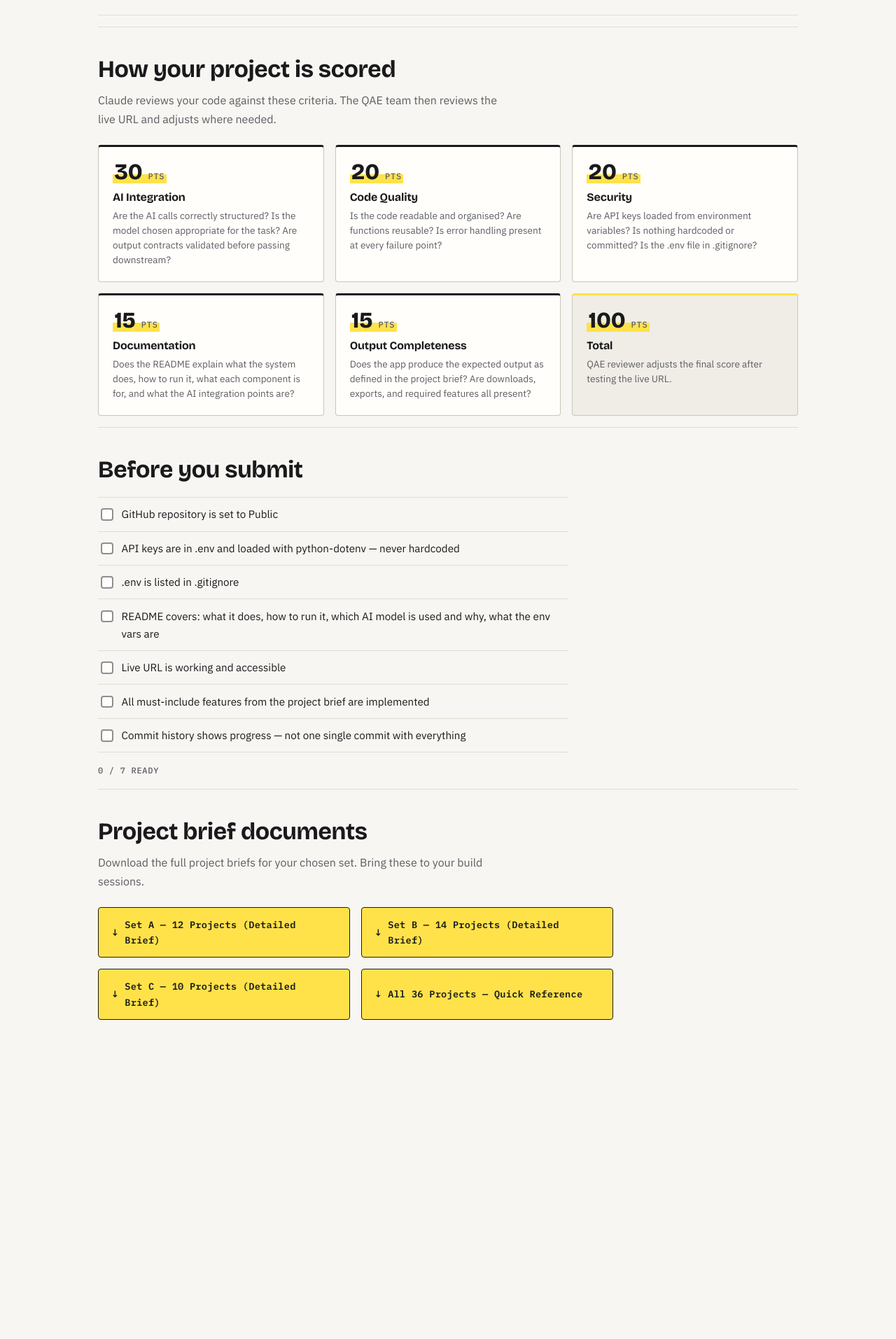
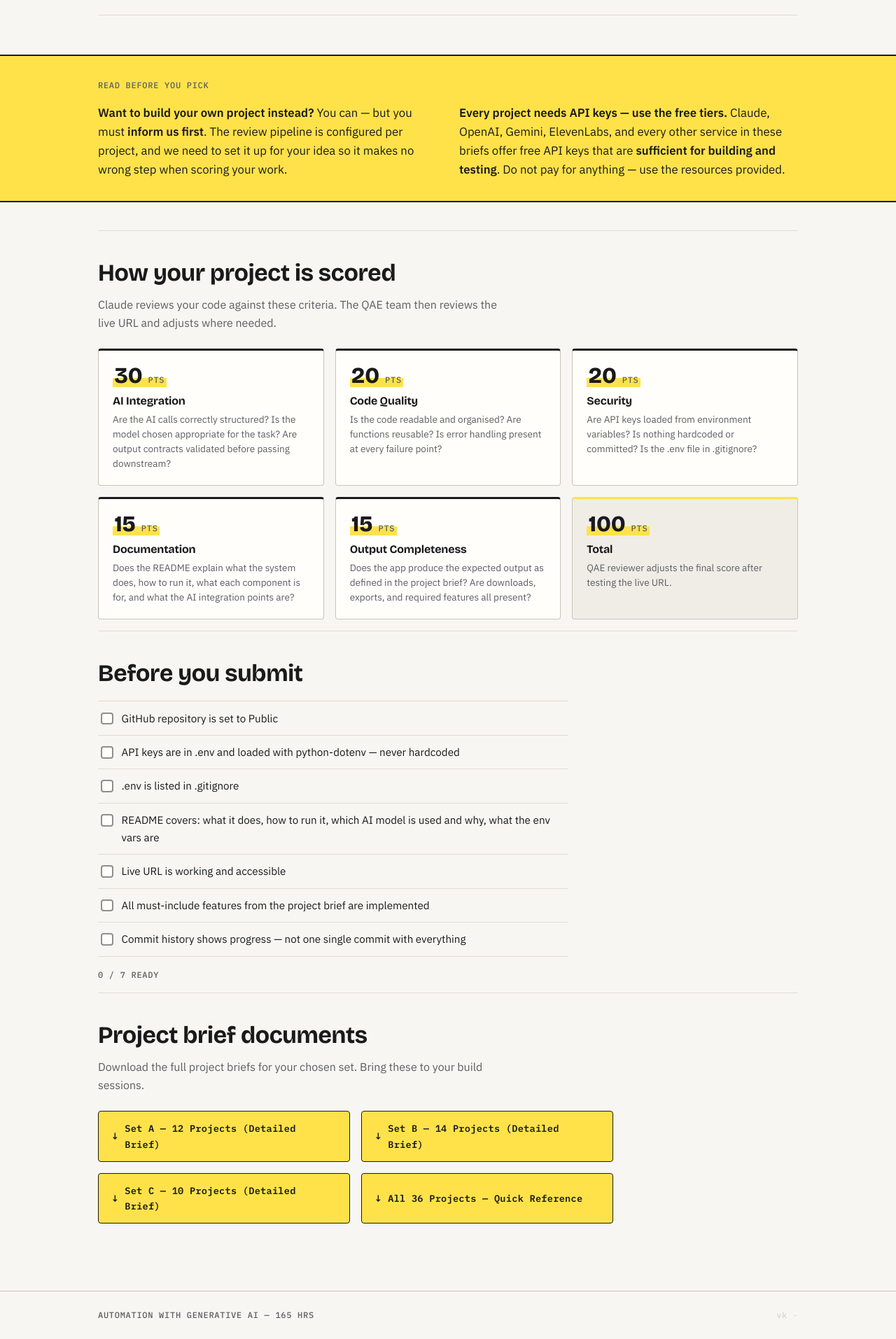
Before and after one commit to veeru594/gen-ai-course, a React (Vite) app: page /capstone in a window 1280 px wide. Shown: the part 4019-5932 px from the top of the page at 70% size. Before the commit the page ends 5524 px from the top, so only its background shows below. Built offline with nearby package versions, Linux system fonts and the light colour scheme.

Commit message:
capestone page

```diff
--- a/src/components/layout/Shell.css
+++ b/src/components/layout/Shell.css
@@ -7,3 +7,32 @@
 .shell-main {
   flex: 1;
 }
+
+.shell-footer {
+  margin-top: 3rem;
+  border-top: 1px solid var(--line-strong);
+  padding-block: 1.5rem;
+}
+
+.shell-footer-inner {
+  display: flex;
+  align-items: baseline;
+  justify-content: space-between;
+  gap: 1rem;
+  flex-wrap: wrap;
+}
+
+/* the painter's corner — faint until someone leans in */
+.shell-footer-sign {
+  font-family: var(--font-mono);
+  font-size: 0.7rem;
+  letter-spacing: 0.08em;
+  color: var(--line-strong);
+  cursor: default;
+  transition: color var(--t-med) var(--ease);
+}
+
+.shell-footer-sign:hover {
+  color: var(--ink);
+  background: linear-gradient(to top, var(--mark) 40%, transparent 40%);
+}
--- a/src/components/layout/Shell.tsx
+++ b/src/components/layout/Shell.tsx
@@ -17,6 +17,18 @@ export function Shell() {
     }, 60);
     return () => window.clearTimeout(t);
   }, [pathname, hash]);
+
+  useEffect(() => {
+    // a note for whoever opens the console — you know who you are
+    console.log(
+      "%c ↳ you opened the console. of course you did. ",
+      "background:#ffe24a;color:#1a1a1c;font-weight:bold;padding:4px 8px;border-radius:3px;",
+    );
+    console.log(
+      "%c Hey I Am Veeru I Build This Page",
+      "color:#8e8e94;padding:2px 8px;",
+    );
+  }, []);
 
   useEffect(() => {
     // Module pages own their titles (their effect runs before this one,
@@ -42,6 +54,14 @@ export function Shell() {
       <main id="main" className="shell-main">
         <Outlet />
       </main>
+      <footer className="shell-footer">
+        <div className="container shell-footer-inner">
+          <p className="meta">AUTOMATION WITH GENERATIVE AI — 165 HRS</p>
+          <p className="shell-footer-sign" title="every painting is signed">
+            vk &middot;
+          </p>
+        </div>
+      </footer>
       <CommandPalette />
       <ScrollRestoration />
     </div>
--- a/src/components/ui/AsciiHero.tsx
+++ b/src/components/ui/AsciiHero.tsx
@@ -227,6 +227,7 @@ export function AsciiHero() {
             : "stream: idle"}
         </span>
         <span>ctx: 200k</span>
+        <span title="signed, the painter">vk.</span>
       </p>
     </section>
   );
--- a/src/pages/Capstone.css
+++ b/src/pages/Capstone.css
@@ -214,6 +214,41 @@
   max-width: 72ch;
 }
 
+/* ===== Section: full-bleed notice band ===== */
+
+.capstone-notice {
+  /* break out of .container to span the full viewport width */
+  width: 100vw;
+  margin-inline: calc(50% - 50vw);
+  margin-block: 2.5rem;
+  background: var(--mark);
+  border-block: 2px solid var(--ink);
+  padding-block: 2rem;
+}
+
+.capstone-notice-label {
+  color: var(--ink);
+  font-weight: 700;
+  margin-bottom: 1rem;
+}
+
+.capstone-notice-items {
+  display: grid;
+  grid-template-columns: 1fr 1fr;
+  gap: 2rem;
+}
+
+.capstone-notice-items p {
+  font-size: 1.05rem;
+  line-height: 1.6;
+  color: var(--ink);
+  max-width: 56ch;
+}
+
+.capstone-notice-items strong {
+  font-weight: 800;
+}
+
 /* ===== Section: scoring card grid ===== */
 
 .capstone-scoring {
@@ -417,6 +452,11 @@
     grid-template-columns: 1fr;
   }
 
+  .capstone-notice-items {
+    grid-template-columns: 1fr;
+    gap: 1rem;
+  }
+
   .capstone-project-track {
     margin-left: 0;
   }
--- a/src/pages/Capstone.tsx
+++ b/src/pages/Capstone.tsx
@@ -647,6 +647,28 @@ export function Capstone() {
         </ol>
       </section>
 
+      {/* ===== SECTION: Full-width notice — own projects + free API keys ===== */}
+      <aside className="capstone-notice" aria-label="Important notes before you pick">
+        <div className="container capstone-notice-inner">
+          <p className="meta capstone-notice-label">READ BEFORE YOU PICK</p>
+          <div className="capstone-notice-items">
+            <p>
+              <strong>Want to build your own project instead?</strong> You can
+              — but you must <strong>inform us first</strong>. The review
+              pipeline is configured per project, and we need to set it up for
+              your idea so it makes no wrong step when scoring your work.
+            </p>
+            <p>
+              <strong>Every project needs API keys — use the free tiers.</strong>{" "}
+              Claude, OpenAI, Gemini, ElevenLabs, and every other service in
+              these briefs offer free API keys that are{" "}
+              <strong>sufficient for building and testing</strong>. Do not pay
+              for anything — use the resources provided.
+            </p>
+          </div>
+        </div>
+      </aside>
+
       {/* ===== SECTION: Evaluation criteria — scoring card grid ===== */}
       <section className="capstone-scoring" aria-labelledby="scoring-heading">
         <h2 id="scoring-heading">How your project is scored</h2>
```
